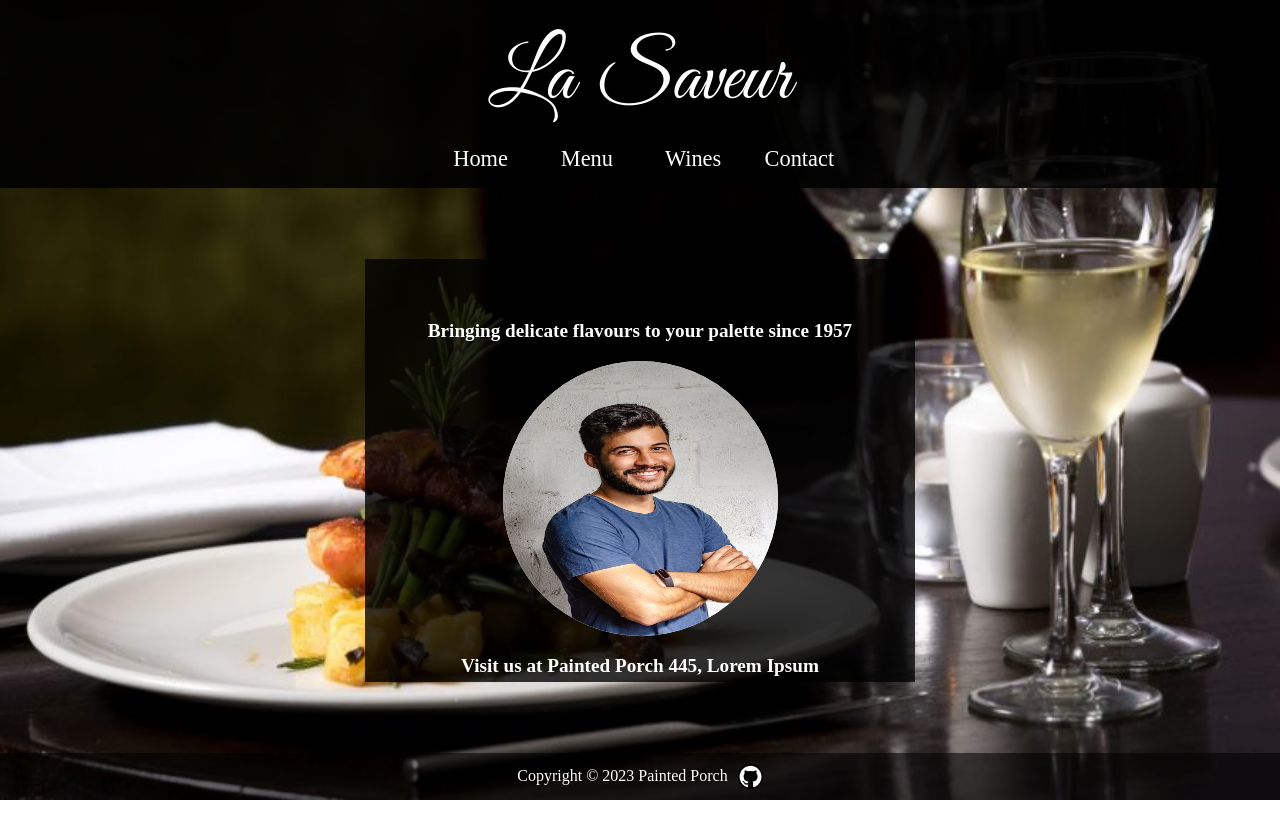
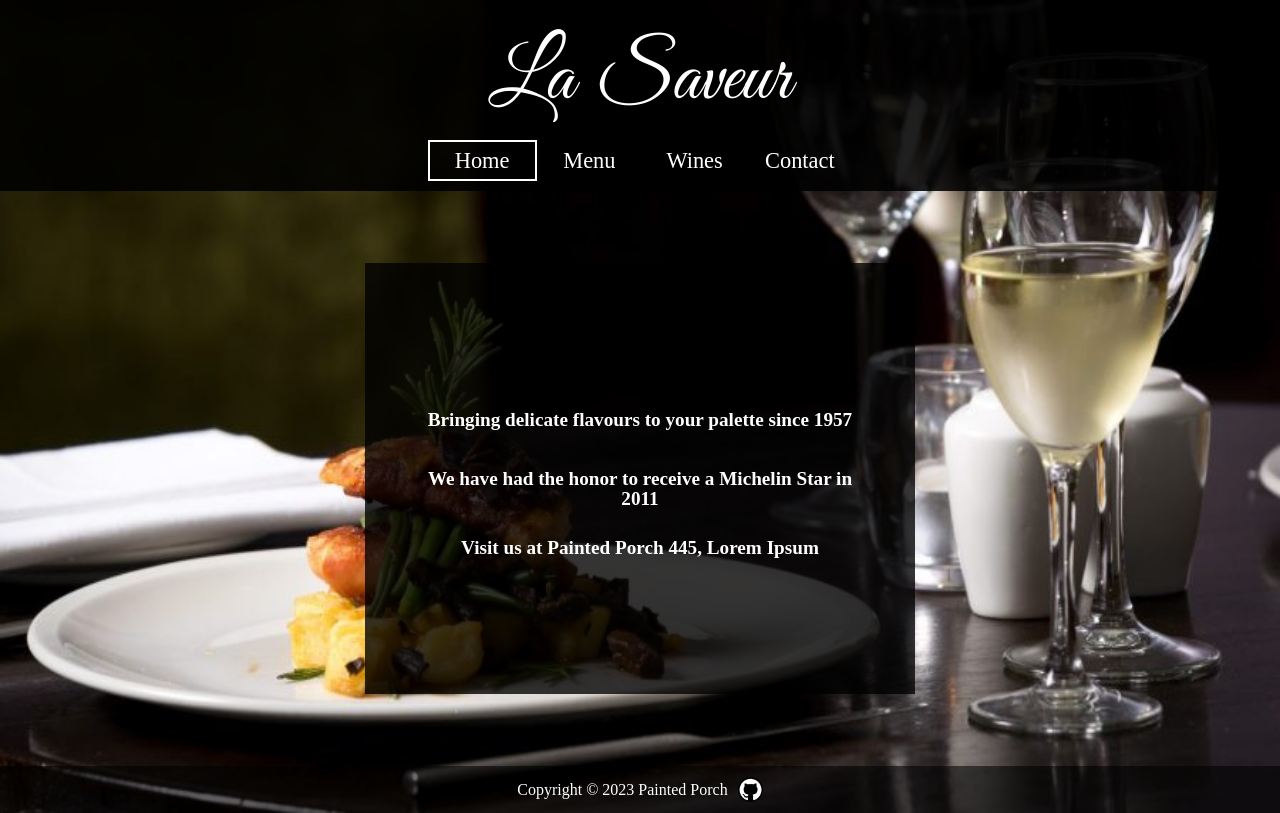
Before and after one commit to PaintedPorch/odin-restaurant-page, a website built with webpack: page src/index.html in a window 1280 px wide. Built offline with nearby package versions, Linux system fonts and the light colour scheme.

Commit message:
Finish functionality

```diff
--- a/src/css/styles.css
+++ b/src/css/styles.css
@@ -91,31 +91,14 @@
 
 /* Start Home Exclusive Styling */
 
-#centerimg {
-    height: 275px;
-    width: 275px;
-    background-color: white;
-    border-radius: 50%;
-    display: flex;
-    justify-content: center;
-    align-items: center;
-}
-
-#picture {
-    height: 100%;
-    width: 100%;
-    border-radius: 50%;
-}
-
-#centertext, #subtext {
+#centertext, #subtext, #midtext, #submidtext {
     text-align: center;
     font-size: 1.2rem;
     font-weight: 600;
+    width: 80%;
+    margin: 10px 0;
 }
 
-#centertext {
-    margin: 10% 25px 0 25px;
-}
 #subtext {
     margin: 0 25px;
 }
--- a/src/home.js
+++ b/src/home.js
@@ -1,9 +1,5 @@
-import StockPerson from './assets/images/person_stock_photo.jpeg';
 import GHLogo from './assets/images/github_logo.png';
 
-const stockPerson = new Image();
-stockPerson.src = StockPerson;
-stockPerson.id = "picture";
 const githubLogo = new Image();
 githubLogo.src = GHLogo;
 githubLogo.id = "github_logo";
@@ -27,12 +23,11 @@ export default function createHome() {
 
     centerDiv.appendChild(centerText);
 
-    const centerImg = document.createElement('div');
-    centerImg.id = "centerimg";
+    let midText = document.createElement('p');
+    midText.id = "midtext";
+    midText.textContent = "We have had the honor to receive a Michelin Star in 2011";
 
-    centerImg.appendChild(stockPerson);
-
-    centerDiv.appendChild(centerImg);
+    centerDiv.appendChild(midText);
 
     let subText = document.createElement('p');
     subText.id = "subtext";
--- a/src/index.js
+++ b/src/index.js
@@ -13,6 +13,8 @@ const home = document.querySelector(".homeOption");
 const menu = document.querySelector(".menuOption");
 const wines = document.querySelector(".wineOption");
 const contact = document.querySelector(".contactOption");
+
+home.classList.add("activeOption");
 
 // End module-support code
 
```
Also changed, not shown: src/assets/images/chef_man.jpg (added), src/assets/images/chef_pfp.jpg (added), src/assets/images/chef_test.jpg (added), src/assets/images/swirl-nobg.png (added), src/assets/images/swirl-removebg-preview.png (added), src/assets/images/swirl.png (added), src/assets/images/test_round.jpg (added).
